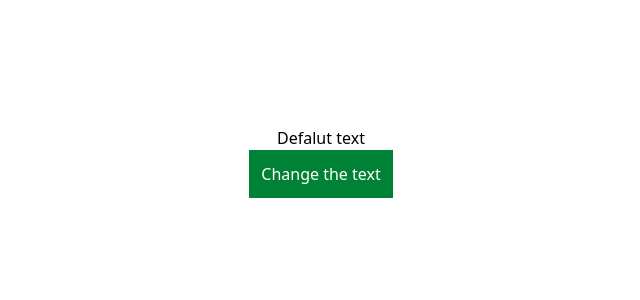
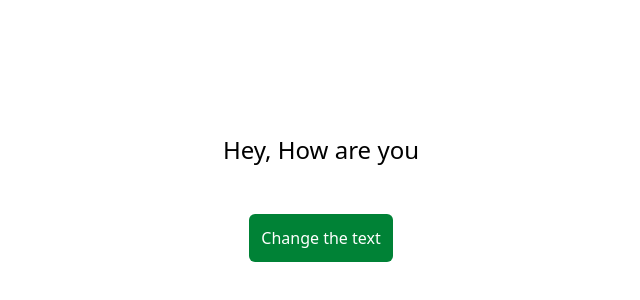
Before and after one commit to rahelaqambari/Project, a React (Vite) app: page / in a window 1280 px wide. Shown: the part 238-538 px from the top of the page, without its empty margins (319-959 px from the left). Built offline with nearby package versions, Linux system fonts and the light colour scheme.

Commit message:
use state

```diff
--- a/src/Ref.jsx
+++ b/src/Ref.jsx
@@ -3,12 +3,13 @@ import { useRef } from "react";
 export default function Ref(){
     const text = useRef("");
     function click (){
-        text.current.textContent = "something is changed";
+        text.current.textContent = "What are you doing now. I thank taht you are busy with your work, Yeah I am ture";
     };
     return(
-    <div className="h-screen w-full flex flex-col items-center justify-center">
-        <h1 ref={text}> Defalut text</h1>
-        <button className="bg-green-700 p-3 text-white" onClick={click}> Change the text</button>
+    <div className="h-screen w-full flex flex-col items-center justify-center gap-12">
+        <input type="text" value={click} />
+        <h1 className="text-2xl " ref={text}>Hey, How are you </h1>
+        <button className="bg-green-700 p-3 rounded-md text-white" onClick={click}> Change the text</button>
     </div>
 )
 };
--- /dev/null
+++ b/src/State.jsx
@@ -0,0 +1,14 @@
+import React, { useState } from 'react'
+
+function State() {
+    const [value,setvalue] = useState (0);
+  return (
+    <div className='w-full flex items-center justify-center p-12'>
+      <h1>The nimber  is {value}</h1>
+      <button onClick={()=>{ setvalue (value + 1) }}>incremant</button>
+      <button onClick={()=>{ setvalue (value- 1) }}>Decremant</button>
+    </div>
+  )
+}
+
+export default State
```
